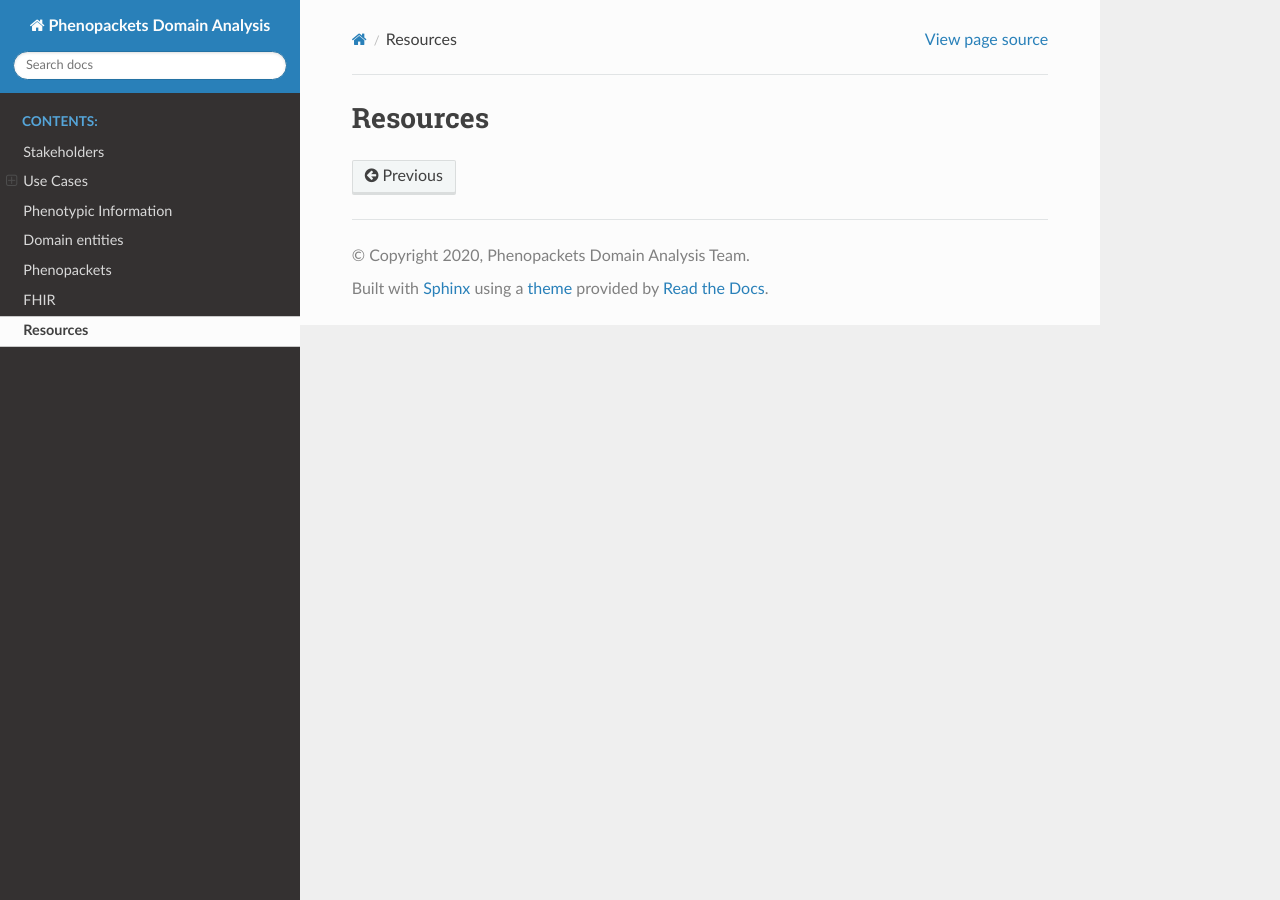
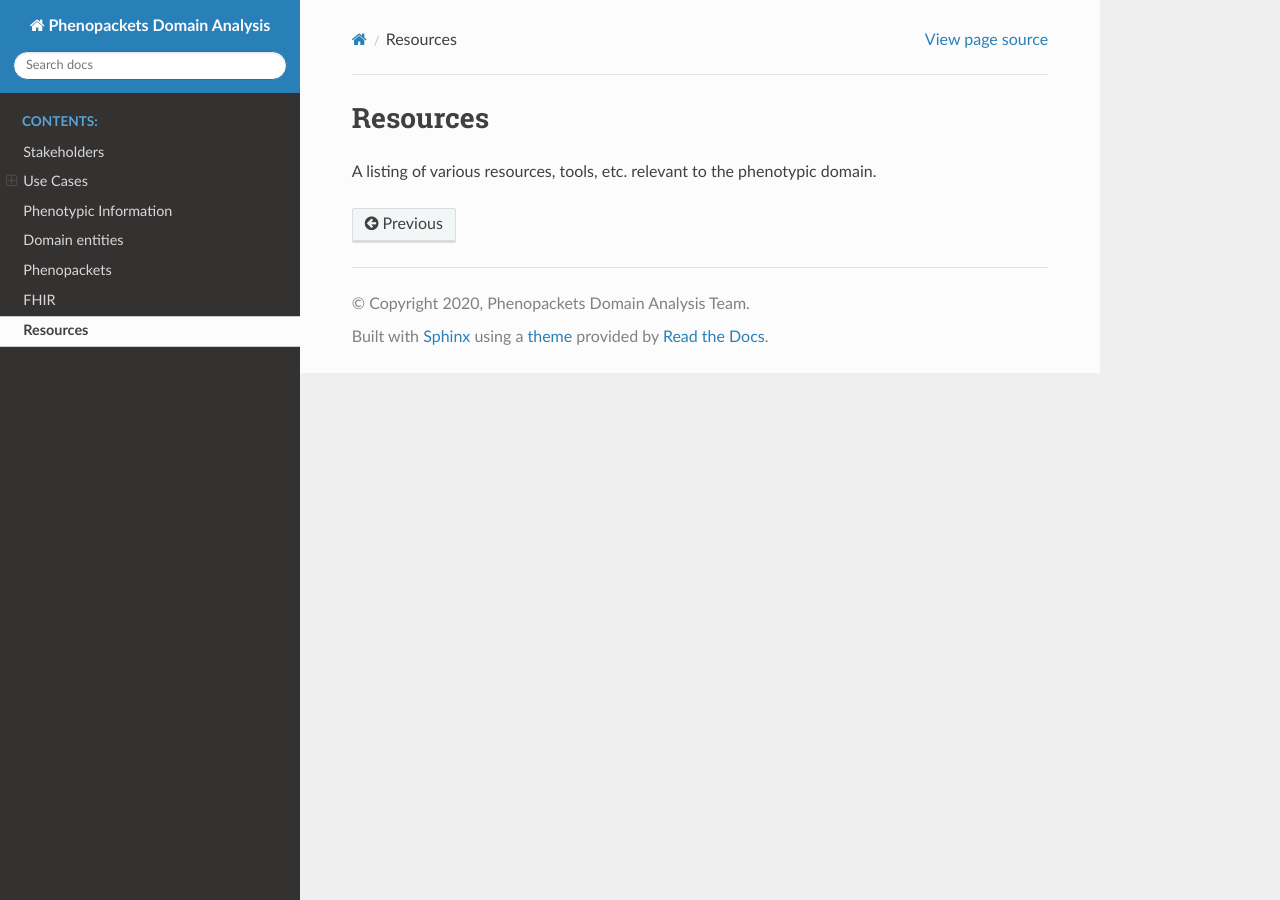
Before and after one commit to phenopackets/domain-analysis, a Sphinx documentation site: the page built from docs/resources.rst, in a window 1280 px wide. Built offline with Sphinx 7.4.7 and the Read the Docs theme 2.0.0, drawn with Linux system fonts in a browser that asks for light colours.

Commit message:
Update resources.rst

```diff
--- a/docs/resources.rst
+++ b/docs/resources.rst
@@ -1,3 +1,4 @@
 ======================
 Resources
 ======================
+A listing of various resources, tools, etc. relevant to the phenotypic domain.
```
